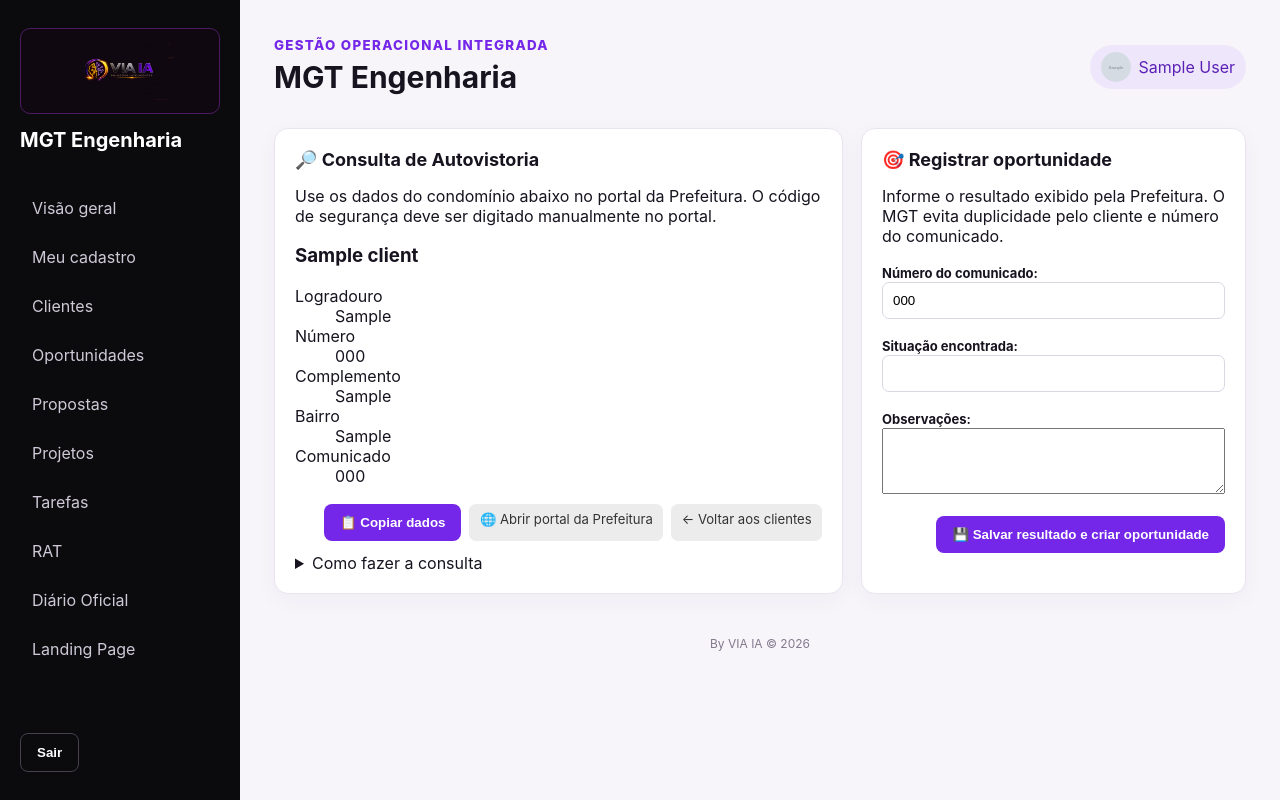
After one commit to valdenicio31/mgt-engenharia-app, a Django app: page /clientes/1/consultar-autovistoria/ in a window 1280 px wide. The commit adds this page. Run offline with Django 5.2, Linux system fonts and the light colour scheme; a user stored in the database is signed in; tables that the repository leaves empty hold one stand-in row (values such as "Sample post"); grey boxes marked "Sample" are stand-in pictures.

Commit message:
Fase 25: cadastros, importacao e atualizacao automatica

```diff
--- a/core/forms.py
+++ b/core/forms.py
@@ -135,6 +135,12 @@ class UserProfileForm(forms.ModelForm):
             profile.save()
         return profile
 
+
+class AutovistoriaResultForm(forms.Form):
+    communication_number = forms.CharField(label="Número do comunicado", max_length=50, required=False)
+    consultation_status = forms.CharField(label="Situação encontrada", max_length=180)
+    consultation_notes = forms.CharField(label="Observações", required=False, widget=forms.Textarea(attrs={"rows": 4}))
+
 class OpportunityForm(forms.ModelForm):
     class Meta:
         model = Opportunity
--- a/core/models.py
+++ b/core/models.py
@@ -84,6 +84,13 @@ class Opportunity(Timestamped):
     stage = models.CharField("etapa", max_length=20, choices=STAGES, default="lead")
     estimated_value = models.DecimalField("valor estimado", max_digits=12, decimal_places=2, default=0)
     owner = models.ForeignKey(settings.AUTH_USER_MODEL, verbose_name="responsável", on_delete=models.PROTECT)
+    source = models.CharField("origem", max_length=60, blank=True)
+    communication_number = models.CharField("número do comunicado", max_length=50, blank=True)
+    consultation_status = models.CharField("situação consultada", max_length=180, blank=True)
+    consultation_notes = models.TextField("observações da consulta", blank=True)
+    consultation_address = models.CharField("endereço consultado", max_length=300, blank=True)
+    source_url = models.URLField("link da consulta", max_length=500, blank=True)
+    consulted_at = models.DateTimeField("consultado em", null=True, blank=True)
     def __str__(self): return self.title
 
 class LandingLead(Timestamped):
--- a/core/urls.py
+++ b/core/urls.py
@@ -10,6 +10,7 @@ urlpatterns = [
     path("", views.dashboard, name="dashboard"),
     path("clientes/", views.clients, name="clients"),
     path("clientes/importar/", views.clients_import, name="clients_import"),
+    path("clientes/<int:pk>/consultar-autovistoria/", views.client_autovistoria, name="client_autovistoria"),
     path("clientes/transformar-em-oportunidades/", views.clients_to_opportunities, name="clients_to_opportunities"),
     path("clientes/exportar/<str:fmt>/", views.clients_export, name="clients_export"),
     path("<str:resource>/exportar/<str:fmt>/", views.records_export, name="records_export"),
--- a/core/views.py
+++ b/core/views.py
@@ -10,12 +10,13 @@ import csv
 import io
 import xml.etree.ElementTree as ET
 from datetime import datetime, timedelta
+from django.utils import timezone
 from urllib.parse import quote
 from openpyxl import Workbook
 from django.http import HttpResponse, JsonResponse
 from django.shortcuts import get_object_or_404, redirect, render
 from django.views.decorators.http import require_POST
-from .forms import ClientForm, FirstAccessForm, LandingLeadForm, OpportunityForm, ProjectForm, ProposalForm, TaskForm, UserProfileForm
+from .forms import AutovistoriaResultForm, ClientForm, FirstAccessForm, LandingLeadForm, OpportunityForm, ProjectForm, ProposalForm, TaskForm, UserProfileForm
 from .client_io import export_clients, import_clients
 from .gazette import fetch_notifications
 from .models import AuditLog, Client, GazetteFinding, LandingLead, Opportunity, Project, Proposal, RAT, Task
@@ -173,6 +174,51 @@ def _crud(request, model, form_class, title, template="generic_list.html"):
 
 @login_required
 def clients(request): return _crud(request, Client, ClientForm, "Clientes e condomínios", "clients.html")
+
+
+def _client_consultation_address(client):
+    first_line = ", ".join(part for part in [client.street, client.address_number] if part)
+    if client.complement:
+        first_line = f"{first_line} - {client.complement}" if first_line else client.complement
+    locality = " - ".join(part for part in [client.neighborhood, client.city, client.state] if part)
+    return " | ".join(part for part in [first_line, locality] if part)
+
+
+@login_required
+def client_autovistoria(request, pk):
+    client = get_object_or_404(Client, pk=pk, active=True)
+    form = AutovistoriaResultForm(request.POST or None, initial={"communication_number": client.notification_number})
+    portal_url = "https://autovistoria.rio.rj.gov.br/ConsultaPublica.php"
+    if request.method == "POST" and form.is_valid():
+        communication_number = form.cleaned_data["communication_number"].strip()
+        duplicate_filters = {"client": client, "source": "Autovistoria Rio"}
+        if communication_number:
+            duplicate_filters["communication_number"] = communication_number
+        else:
+            duplicate_filters["title"] = _automatic_opportunity_title(client)
+        opportunity = Opportunity.objects.filter(**duplicate_filters).first()
+        created = opportunity is None
+        if created:
+            opportunity = Opportunity(client=client, owner=request.user, title=_automatic_opportunity_title(client))
+        opportunity.stage = "lead"
+        opportunity.source = "Autovistoria Rio"
+        opportunity.communication_number = communication_number
+        opportunity.consultation_status = form.cleaned_data["consultation_status"].strip()
+        opportunity.consultation_notes = form.cleaned_data["consultation_notes"].strip()
+        opportunity.consultation_address = _client_consultation_address(client)
+        opportunity.source_url = portal_url
+        opportunity.consulted_at = timezone.now()
+        opportunity.save()
+        if communication_number and client.notification_number != communication_number:
+            client.notification_number = communication_number
+            client.save(update_fields=("notification_number", "updated_at"))
+        AuditLog.objects.create(
+            actor=request.user, action="consulta_autovistoria", entity="Opportunity", entity_id=str(opportunity.pk),
+            details={"cliente": client.name, "comunicado": communication_number, "situacao": opportunity.consultation_status, "criado": created},
+        )
+        messages.success(request, "Oportunidade criada a partir da consulta." if created else "Oportunidade existente atualizada com o resultado da consulta.")
+        return redirect("opportunities")
+    return render(request, "client_autovistoria.html", {"client": client, "form": form, "portal_url": portal_url, "consultation_address": _client_consultation_address(client)})
 
 
 def _automatic_opportunity_title(client):
--- /dev/null
+++ b/templates/client_autovistoria.html
@@ -0,0 +1,77 @@
+{% extends 'base.html' %}
+{% block content %}
+<section class="grid autovistoria-workflow">
+  <article class="panel">
+    <h2>🔎 Consulta de Autovistoria</h2>
+    <p>Use os dados do condomínio abaixo no portal da Prefeitura. O código de segurança deve ser digitado manualmente no portal.</p>
+
+    <div class="consultation-card" id="consultation-data"
+         data-street="{{ client.street|escape }}"
+         data-number="{{ client.address_number|escape }}"
+         data-complement="{{ client.complement|escape }}"
+         data-neighborhood="{{ client.neighborhood|escape }}"
+         data-communication="{{ client.notification_number|escape }}">
+      <h3>{{ client.name }}</h3>
+      <dl>
+        <dt>Logradouro</dt><dd>{{ client.street|default:'Não informado' }}</dd>
+        <dt>Número</dt><dd>{{ client.address_number|default:'Não informado' }}</dd>
+        <dt>Complemento</dt><dd>{{ client.complement|default:'—' }}</dd>
+        <dt>Bairro</dt><dd>{{ client.neighborhood|default:'Não informado' }}</dd>
+        <dt>Comunicado</dt><dd>{{ client.notification_number|default:'—' }}</dd>
+      </dl>
+    </div>
+
+    <div class="form-actions">
+      <button type="button" id="copy-consultation">📋 Copiar dados</button>
+      <a class="secondary-button" id="open-autovistoria" target="_blank" rel="noopener" href="{{ portal_url }}">🌐 Abrir portal da Prefeitura</a>
+      <a class="secondary-button" href="{% url 'clients' %}">← Voltar aos clientes</a>
+    </div>
+    <p id="copy-feedback" class="import-help" aria-live="polite"></p>
+
+    <details>
+      <summary>Como fazer a consulta</summary>
+      <ol>
+        <li>Clique em <strong>Copiar dados</strong>.</li>
+        <li>Abra o portal da Prefeitura.</li>
+        <li>Preencha logradouro, número, complemento, bairro e comunicado.</li>
+        <li>Digite o código de segurança exibido no portal e consulte.</li>
+        <li>Volte ao MGT e registre o resultado ao lado.</li>
+      </ol>
+    </details>
+  </article>
+
+  <article class="panel">
+    <h2>🎯 Registrar oportunidade</h2>
+    <p>Informe o resultado exibido pela Prefeitura. O MGT evita duplicidade pelo cliente e número do comunicado.</p>
+    <form method="post" class="form">{% csrf_token %}
+      {{ form.as_p }}
+      <div class="form-actions">
+        <button type="submit">💾 Salvar resultado e criar oportunidade</button>
+      </div>
+    </form>
+  </article>
+</section>
+<script>
+(() => {
+  const card = document.getElementById('consultation-data');
+  const copyButton = document.getElementById('copy-consultation');
+  const feedback = document.getElementById('copy-feedback');
+  if (!card || !copyButton) return;
+  const lines = [
+    `Logradouro: ${card.dataset.street || ''}`,
+    `Número: ${card.dataset.number || ''}`,
+    `Complemento: ${card.dataset.complement || ''}`,
+    `Bairro: ${card.dataset.neighborhood || ''}`,
+    `Número do comunicado: ${card.dataset.communication || ''}`
+  ];
+  copyButton.addEventListener('click', async () => {
+    try {
+      await navigator.clipboard.writeText(lines.join('\n'));
+      feedback.textContent = 'Dados copiados. Abra o portal e cole cada informação no campo correspondente.';
+    } catch (error) {
+      feedback.textContent = lines.join(' | ');
+    }
+  });
+})();
+</script>
+{% endblock %}
--- a/templates/clients.html
+++ b/templates/clients.html
@@ -38,7 +38,7 @@
             <td>{{ item.notification_number|default:"—" }}</td>
             <td><span class="status status-{{ item.validation }}">{{ item.get_validation_display }}</span></td>
             <td>{{ item.updated_at|date:'d/m/Y H:i' }}</td>
-            <td class="row-actions"><a class="action-link" href="?editar={{ item.pk }}">✏️ Alterar</a><form method="post" action="{% url 'record_delete' 'clientes' item.pk %}" onsubmit="return confirm('Confirma a exclusão deste cliente/condomínio?')">{% csrf_token %}<button class="danger-link" type="submit">🗑️ Excluir</button></form></td>
+            <td class="row-actions"><a class="action-link" href="{% url 'client_autovistoria' item.pk %}">🔎 Autovistoria</a><a class="action-link" href="?editar={{ item.pk }}">✏️ Alterar</a><form method="post" action="{% url 'record_delete' 'clientes' item.pk %}" onsubmit="return confirm('Confirma a exclusão deste cliente/condomínio?')">{% csrf_token %}<button class="danger-link" type="submit">🗑️ Excluir</button></form></td>
           </tr>
         {% empty %}<tr><td colspan="8">Nenhum registro.</td></tr>{% endfor %}
         </tbody>
--- a/templates/opportunities.html
+++ b/templates/opportunities.html
@@ -4,7 +4,7 @@
   <article class="panel">
     <div class="records-heading"><div><h2>Oportunidades</h2><small>Registre o contato realizado e avance a oportunidade pelo funil comercial.</small></div><details class="export-menu"><summary>Exportar</summary><div><a href="{% url 'records_export' 'oportunidades' 'xlsx' %}">Excel</a><a href="{% url 'records_export' 'oportunidades' 'csv' %}">CSV</a><a href="{% url 'records_export' 'oportunidades' 'xml' %}">XML</a><a href="{% url 'records_export' 'oportunidades' 'txt' %}">Texto</a></div></details></div>
     <table><thead><tr><th>Oportunidade</th><th>Etapa</th><th>Comunicação</th><th>Ações</th></tr></thead><tbody>
-    {% for item in items %}<tr><td><strong>{{ item.title }}</strong><br><small>{{ item.client }}</small></td><td>{{ item.get_stage_display }}</td><td class="row-actions">
+    {% for item in items %}<tr><td><strong>{{ item.title }}</strong><br><small>{{ item.client }}</small>{% if item.source %}<br><small>Origem: {{ item.source }}{% if item.communication_number %} · Comunicado {{ item.communication_number }}{% endif %}</small>{% endif %}{% if item.consultation_status %}<br><small>Situação: {{ item.consultation_status }}</small>{% endif %}</td><td>{{ item.get_stage_display }}</td><td class="row-actions">
       {% if item.client.email %}<a class="action-link" href="mailto:{{ item.client.email }}?subject={{ item.title|urlencode }}">E-mail</a>{% endif %}
       {% if item.client.phone %}<a class="action-link" target="_blank" rel="noopener" href="https://wa.me/55{{ item.client.phone|cut:' '|cut:'-'|cut:'('|cut:')' }}?text=Olá%2C%20somos%20da%20MGT%20Engenharia.%20Gostaríamos%20de%20conversar%20sobre%20{{ item.title|urlencode }}.">WhatsApp</a>{% endif %}
       <a class="action-link" target="_blank" href="{% url 'opportunity_letter' item.pk %}">Carta</a>
```
Also changed, not shown: ATUALIZACAO_AUTOVISTORIA_CONSULTA_03AGO2026.md (added, +23 -0 lines), tests/test_crud_workflow.py (+24 -0 lines), core/migrations/0012_opportunity_autovistoria_consultation.py (added).
